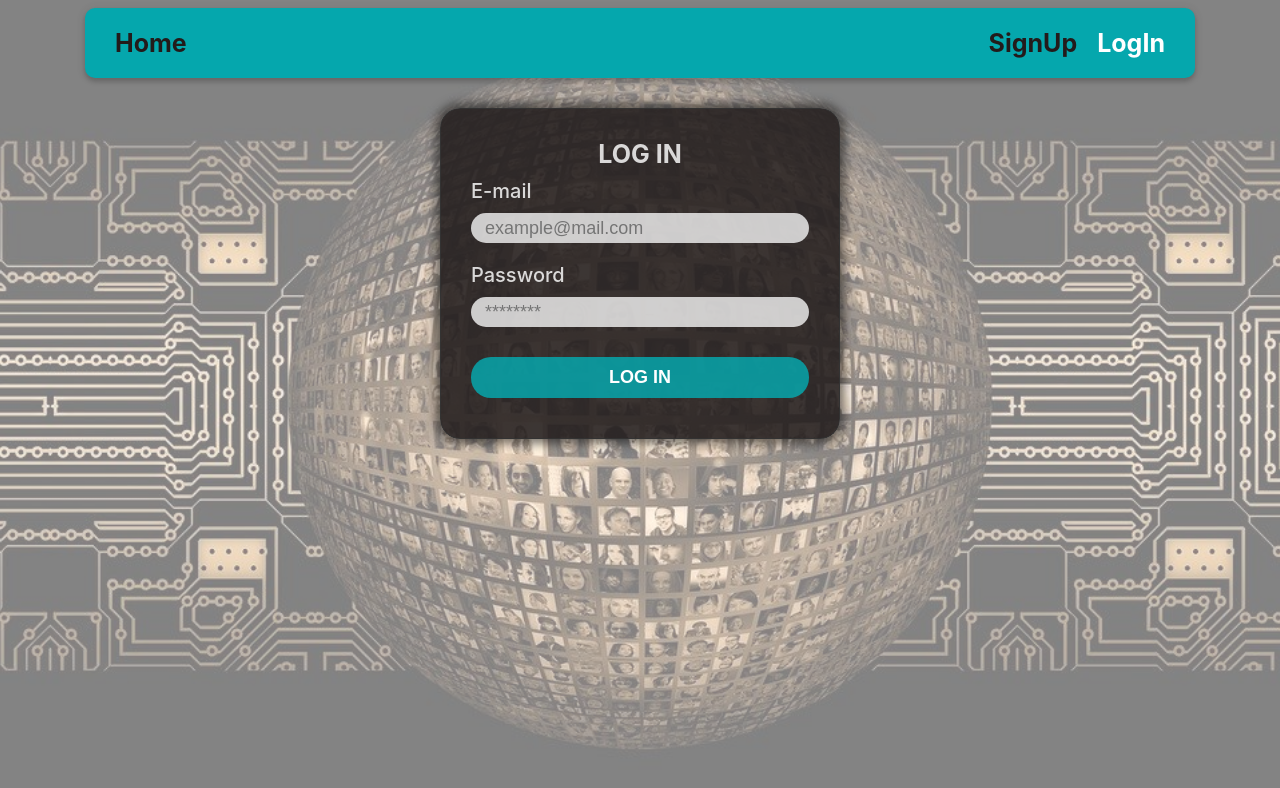
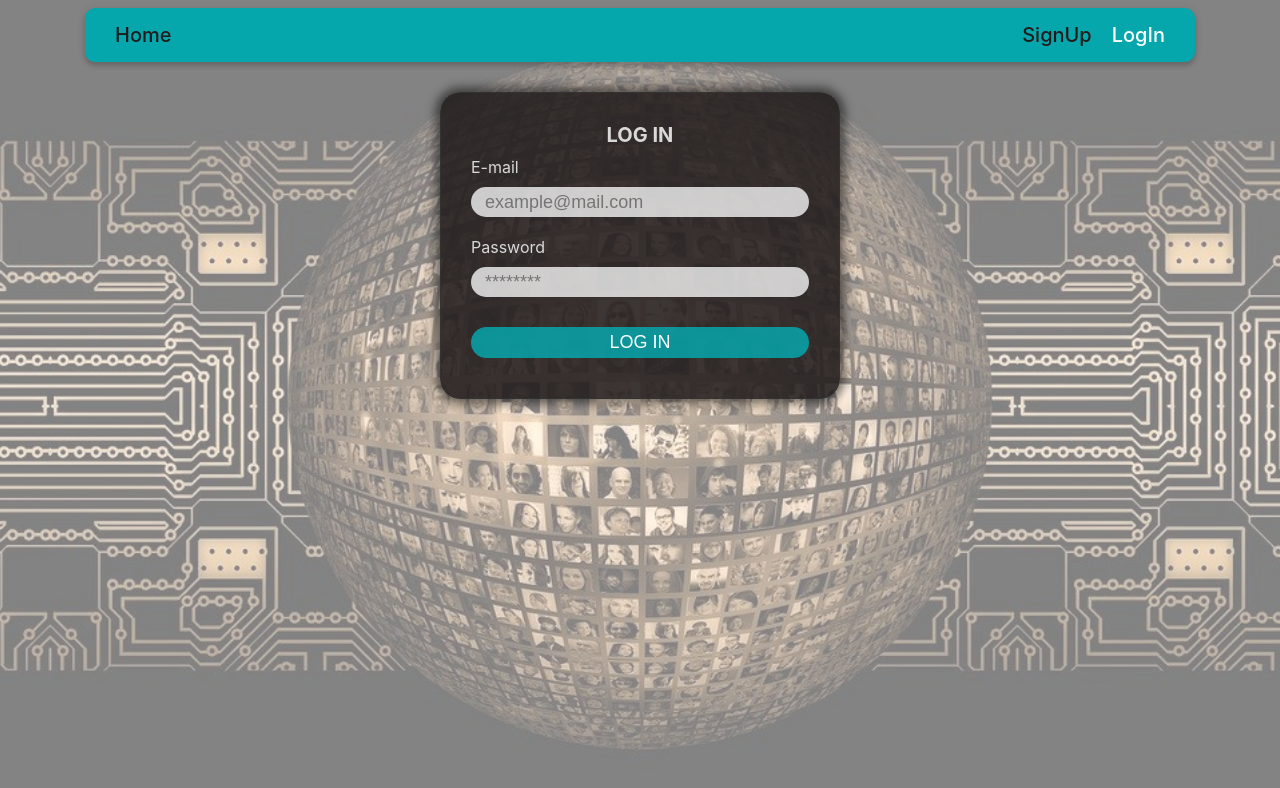
Before and after one commit to AlinaKas/goit-react-hw-08-phonebook, a React (Create React App) app: page /login in a window 1280 px wide. Shown: the top 788 px of the page. Built offline with nearby package versions, Linux system fonts and the light colour scheme.

Commit message:
styles fix

```diff
--- a/src/components/AppBar/AppBar.module.css
+++ b/src/components/AppBar/AppBar.module.css
@@ -6,11 +6,8 @@
   display: flex;
   flex-direction: row;
   align-items: center;
-  min-height: 64px;
-  padding-right: 20px;
-  padding-left: 20px;
-  padding-top: 10px;
-  padding-bottom: 10px;
+  min-height: 44px;
+  padding: 5px 20px;
   color: rgb(15, 11, 11);
   background-color: rgb(5, 167, 173);
   border-radius: 10px;
--- a/src/components/AuthNav/AuthNav.module.css
+++ b/src/components/AuthNav/AuthNav.module.css
@@ -1,7 +1,7 @@
 .menu{
 margin-left: auto;
-font-weight: 700;
-font-size: 25px;
+font-weight: 500;
+font-size: 20px;
 color: rgb(35, 27, 27);
 
 }
--- a/src/components/Navigation/Navigation.module.css
+++ b/src/components/Navigation/Navigation.module.css
@@ -3,7 +3,7 @@
 display: inline-block;
 padding: 10px;
 margin-right: 10px;
-font-weight: 700;
-font-size: 25px;
+font-weight: 500;
+font-size: 20px;
 color: rgb(35, 27, 27);
 }
--- a/src/components/UserMenu/UserMenu.module.css
+++ b/src/components/UserMenu/UserMenu.module.css
@@ -8,21 +8,22 @@
 .name{
   color: rgba(5, 72, 74, 0.99);
   text-transform: uppercase;
+  font-weight: 700;
 }
 
 .text {
   margin-right: 10px;
-  font-size: 20px;
+  font-size: 18px;
   font-family: Arial, Helvetica, sans-serif;
-  font-weight: 700;
+  font-weight: 500;
   text-align: center;
   color: rgb(35, 29, 29);
 }
 
 .avatar{
   margin-right: 5px;
-  width: 48px;
-  height: 48px;
+  width: 42px;
+  height: 42px;
 }
 
 
--- a/src/pages/HomePage/HomePage.module.css
+++ b/src/pages/HomePage/HomePage.module.css
@@ -19,6 +19,8 @@
 
 
 .title {
+    font-weight: 700;
+    font-size: 25px;
     color: rgba(0, 0, 0, 0.833);;
 }
 
@@ -35,8 +37,8 @@
 
 .avatar{
   margin-right: 10px;
-  width: 60px;
-  height: 60px;
+  width: 50px;
+  height: 50px;
 }
 
 .content {
@@ -49,6 +51,6 @@ color: #000000;
 
 .label{
     margin-left: auto;
-    font-weight: 700;
+    font-weight: 500;
     color: #018287f9;
 }
--- a/src/pages/LoginPage/LoginPage.module.css
+++ b/src/pages/LoginPage/LoginPage.module.css
@@ -18,7 +18,7 @@ margin-bottom: 10px;
 .title {
 text-align: center;
 margin-bottom: 10px;
-font-size: 25px;
+font-size: 20px;
 color: rgba(255, 255, 255, 0.819);
 }
 
@@ -26,8 +26,8 @@ color: rgba(255, 255, 255, 0.819);
 display: flex;
 flex-direction: column;
 margin-bottom: 20px;
-font-weight: 500;
-font-size: 20px;
+font-weight: 400;
+font-size: 16px;
 color: rgba(255, 255, 255, 0.819);
 }
 
@@ -54,9 +54,9 @@ font-size: 18px;
 .button {
 width: 100%;
 margin-top: 10px;
-padding: 10px;
+padding: 5px 10px;
 font-size: 18px;
-font-weight: 700;
+font-weight: 500;
 text-align: center;
 color: #ffffff;
 background-color: rgba(5, 167, 173, 0.839);
--- a/src/pages/RegisterPage/RegisterPage.module.css
+++ b/src/pages/RegisterPage/RegisterPage.module.css
@@ -18,7 +18,7 @@ margin-bottom: 5px;
 .title {
 text-align: center;
 margin-bottom: 10px;
-font-size: 25px;
+font-size: 20px;
 color: rgba(255, 255, 255, 0.819);
 }
 
@@ -27,8 +27,8 @@ color: rgba(255, 255, 255, 0.819);
 display: flex;
 flex-direction: column;
 margin-bottom: 20px;
-font-weight: 500;
-font-size: 20px;
+font-weight: 400;
+font-size: 16px;
 color: rgba(255, 255, 255, 0.819);
 }
 
@@ -57,9 +57,9 @@ font-size: 18px;
 .button {
 width: 100%;
 margin-top: 10px;
-padding: 10px;
+padding: 5px 10px;
 font-size: 18px;
-font-weight: 700;
+font-weight: 500;
 text-align: center;
 color: #ffffff;
 background-color: rgba(5, 167, 173, 0.839);
```
